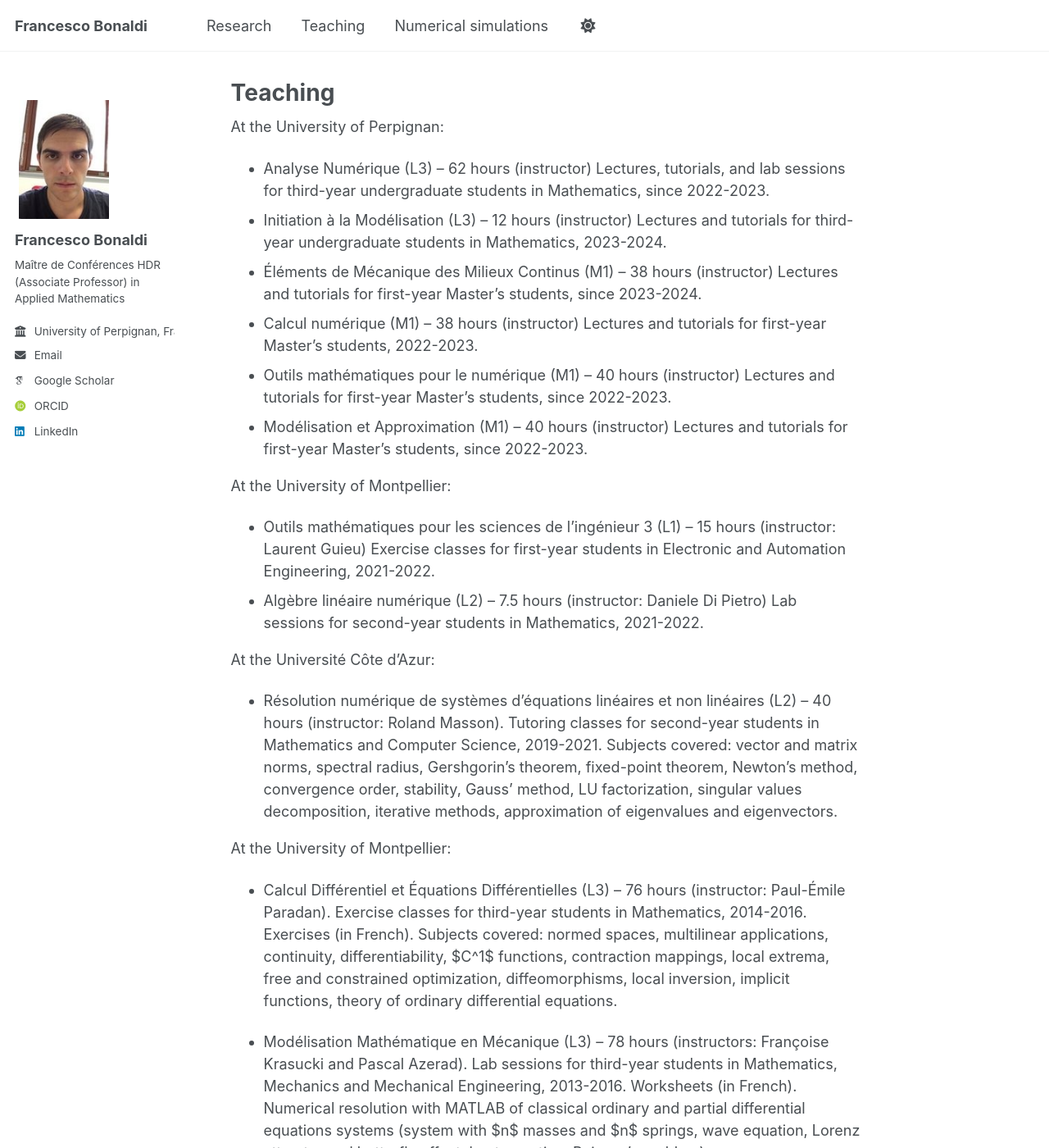
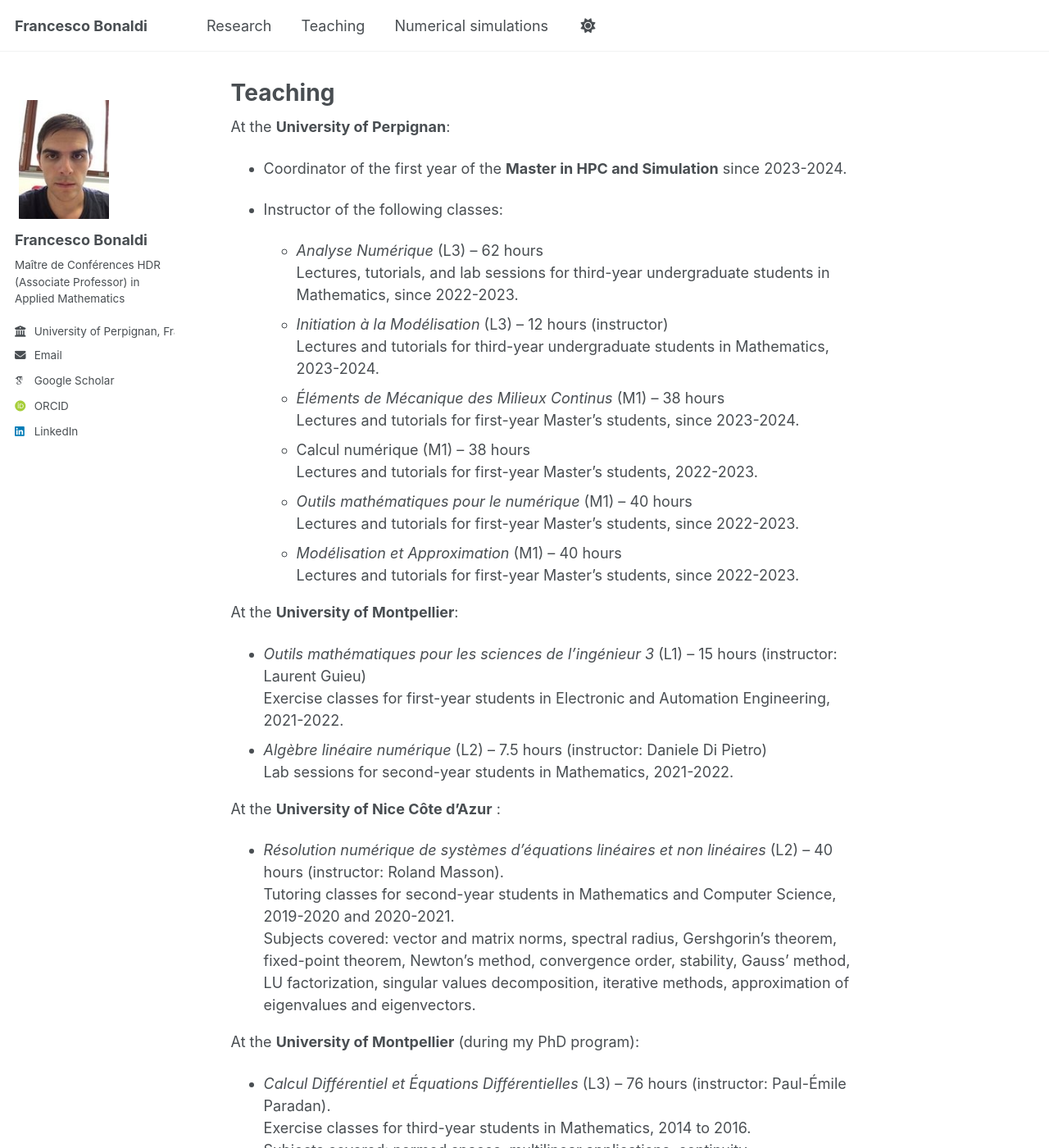
Before and after one commit to fbonaldi/fbonaldi.github.io, a Jekyll site: the page built from _pages/teaching.md, in a window 1280 px wide and 1400 px high. Shown: the whole window at 82% size. Built offline with Jekyll 4.4.1, drawn with Linux system fonts in a browser that asks for light colours; some web fonts are replaced; a script bundle is joined from its source files by our own code; library files that are not in the unit come from our copies; some of the changed text lies outside the part shown.

Commit message:
Update teaching.md

```diff
--- a/_pages/teaching.md
+++ b/_pages/teaching.md
@@ -5,55 +5,56 @@ author_profile: true
 redirect_from:
 ---
 
-At the University of Perpignan:
+At the **University of Perpignan**:
 
-*    Analyse Numérique (L3) – 62 hours (instructor)
+*  Coordinator of the first year of the **Master in HPC and Simulation** since 2023-2024.
+
+* Instructor of the following classes:
+
+  * _Analyse Numérique_ (L3) – 62 hours<br>
     Lectures, tutorials, and lab sessions for third-year undergraduate students in Mathematics, since 2022-2023.
-*    Initiation à la Modélisation (L3) – 12 hours (instructor)
+  * _Initiation à la Modélisation_ (L3) – 12 hours (instructor)<br>
     Lectures and tutorials for third-year undergraduate students in Mathematics, 2023-2024.
-*    Éléments de Mécanique des Milieux Continus (M1) – 38 hours (instructor)
+  * _Éléments de Mécanique des Milieux Continus_ (M1) – 38 hours<br>
     Lectures and tutorials for first-year Master's students, since 2023-2024.
-*    Calcul numérique (M1) – 38 hours (instructor)
+  *    Calcul numérique (M1) – 38 hours <br>
     Lectures and tutorials for first-year Master's students, 2022-2023.
-*    Outils mathématiques pour le numérique (M1) – 40 hours (instructor)
+  *   _Outils mathématiques pour le numérique_ (M1) – 40 hours<br>
     Lectures and tutorials for first-year Master's students, since 2022-2023.
-*    Modélisation et Approximation (M1) – 40 hours (instructor)
+  *   _Modélisation et Approximation_ (M1) – 40 hours<br>
     Lectures and tutorials for first-year Master's students, since 2022-2023.
 
 
-At the University of Montpellier:
+At the **University of Montpellier**:
 
-*    Outils mathématiques pour les sciences de l'ingénieur 3 (L1) – 15 hours
-    (instructor: Laurent Guieu)
+*   _Outils mathématiques pour les sciences de l'ingénieur 3_ (L1) – 15 hours
+    (instructor: Laurent Guieu)<br>
     Exercise classes for first-year students in Electronic and Automation Engineering, 2021-2022.
-*    Algèbre linéaire numérique (L2) – 7.5 hours
-    (instructor: Daniele Di Pietro)
+*   _Algèbre linéaire numérique_ (L2) – 7.5 hours
+    (instructor: Daniele Di Pietro)<br>
     Lab sessions for second-year students in Mathematics, 2021-2022.
 
 
-At the Université Côte d'Azur:
+At the **University of Nice Côte d'Azur** :
 
- *   Résolution numérique de systèmes d’équations linéaires et non linéaires (L2) – 40 hours
-    (instructor: Roland Masson).
-    Tutoring classes for second-year students in Mathematics and Computer Science, 2019-2021.
+ *  _Résolution numérique de systèmes d’équations linéaires et non linéaires_ (L2) – 40 hours
+    (instructor: Roland Masson). <br>
+    Tutoring classes for second-year students in Mathematics and Computer Science, 2019-2020 and 2020-2021.<br>
     Subjects covered: vector and matrix norms, spectral radius, Gershgorin's theorem, fixed-point theorem, Newton's method, convergence order, stability, Gauss' method, LU factorization, singular values decomposition, iterative methods, approximation of eigenvalues and eigenvectors.
 
 
-At the University of Montpellier:
+At the **University of Montpellier** (during my PhD program):
 
- *   Calcul Différentiel et Équations Différentielles (L3) – 76 hours (instructor: Paul-Émile Paradan).
-    Exercise classes for third-year students in Mathematics, 2014-2016.
-    Exercises (in French).
+ *  _Calcul Différentiel et Équations Différentielles_ (L3) – 76 hours (instructor: Paul-Émile Paradan).<br>
+    Exercise classes for third-year students in Mathematics, 2014 to 2016.<br>
     Subjects covered: normed spaces, multilinear applications, continuity, differentiability, $C^1$ functions, contraction mappings, local extrema, free and constrained optimization, diffeomorphisms, local inversion, implicit functions, theory of ordinary differential equations.
 
-* Modélisation Mathématique en Mécanique (L3) – 78 hours (instructors: Françoise Krasucki and Pascal Azerad).
-Lab sessions for third-year students in Mathematics, Mechanics and Mechanical Engineering, 2013-2016.
-Worksheets (in French).
-Numerical resolution with MATLAB of classical ordinary and partial differential equations systems (system with $n$
+* _Modélisation Mathématique en Mécanique_ (L3) – 78 hours (instructors: Françoise Krasucki and Pascal Azerad).<br>
+Lab sessions for third-year students in Mathematics, Mechanics and Mechanical Engineering, 2013-2016.<br>
+Subjects covered: Numerical resolution with MATLAB of classical ordinary and partial differential equations systems (system with $n$
 masses and $n$ springs, wave equation, Lorenz attractor and butterfly effect, heat equation, Poisson's problem).
 
-* Analyse L3 – 36 hours (instructor: ﻿﻿﻿Thierry Mignon).
-Exercise classes for third-year students in Mathematics, 2013-2014.
-Exercises﻿ (in French).
-Subjects covered: normed spaces, multilinear applications, continuity, differentiability, local extrema, C1
+* _Analyse_ L3 – 36 hours (instructor: ﻿﻿﻿Thierry Mignon).<br>
+Exercise classes for third-year students in Mathematics, 2013-2014.<br>
+Subjects covered: normed spaces, multilinear applications, continuity, differentiability, local extrema, $C^1$
 functions, diffeomorphisms, local inversion, implicit functions.
```
